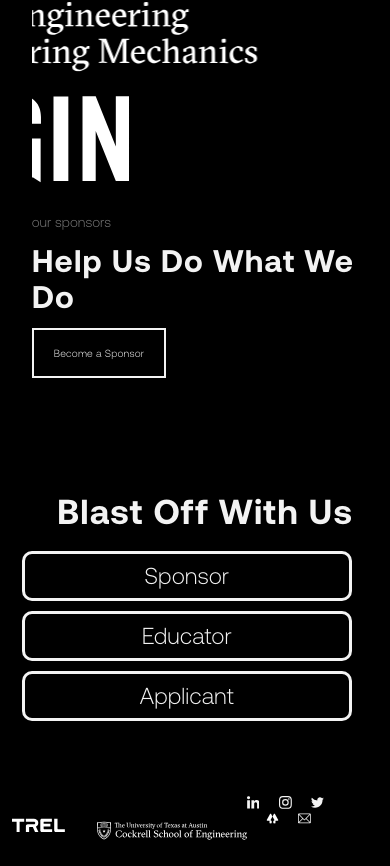
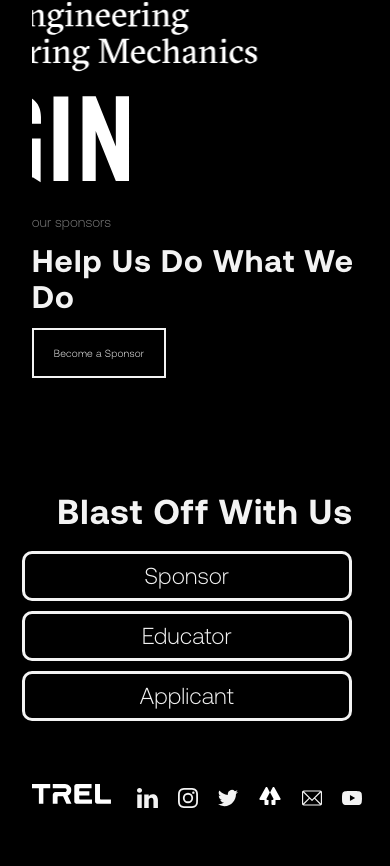
Before and after one commit to bennto/trel-site, a Next.js app: page / in a window 390 px wide. Shown: the part 2609-3475 px from the top of the page. After the commit the page ends 3440 px from the top, so only its background shows below. Built offline with nearby package versions, Linux system fonts and the light colour scheme.

Commit message:
Footer fixes to mesh sandbox / sresha

```diff
--- a/components/interface/footer/footer.module.scss
+++ b/components/interface/footer/footer.module.scss
@@ -6,11 +6,18 @@
     flex-direction: row;
     justify-content: space-between;
     width: 100%;
+    margin-left: 0;
     margin-bottom: 20px;
     z-index: 100;
 
-    svg {
-        object-fit: contain;
+    .trel {
+        width: auto;
+        height: 24px;
+    }
+
+    .cockrell {
+        width: auto;
+        height: 24px;
     }
 
     ul {
@@ -20,28 +27,24 @@
         margin-top: 0;
 
         li {
-
-            &:first-of-type {
-                margin-left: 0;
-            }
             display: inline;
             list-style: none;
-            margin-left: pem(30px);
-
+            margin-left: 20px;
             a {
-
                 svg {
-                    width: pem(20px);
-                    height: pem(20px);
-
+                    width: auto;
+                    height: 24px;
                     path {
                         color: $light;
                         fill: $light;
                     }
+                    @include for-mobile {
+                        height: 20px;
+                    }
                 }
                 img{
-                    width: pem(20px);
-                    height: pem(20px);
+                    width: auto;
+                    height: 24px;
                 }
             }
         }
@@ -52,56 +55,16 @@
         margin-bottom: 0;
         color: white;
     }
-}
 
-@media screen and (max-width: 850px) {
-    .footer {
-        grid-template-columns: 1fr 1fr;
-        grid-template-rows: 1fr 1fr;
-        row-gap: pem(25px);
-        padding-top: pem(20px);
-
-        &>* {
-            justify-self: start;
-
-            &:nth-child(2n) {
-                justify-self: end;
-            }
+    @include for-mobile {
+        margin-left: 20px;
+        width: 90%;
+        .cockrell {
+            display: none;
         }
-
-        ul {
-            grid-area: 1 / 1 / 2 / 2;
-        }
-
-        p {
-            grid-area: 1 / 2 / 2 / 3;
+        .trel {
+            width: auto;
+            height: 20px;
         }
     }
 }
-
-@include for-mobile() {
-    .footer {
-
-        svg {
-            margin-top: pem(30px);
-            &:last-of-type {
-                padding-left: pem(50px);
-            }
-        }
-
-        ul {
-            padding-right: pem(50px);
-            li {
-                a {
-                    svg {
-                        margin-top: 0;
-
-                        &:last-of-type {
-                            padding-left: 0;
-                        }
-                    }
-                }
-            }
-        }
-    }
-}
```
Also changed, not shown: components/interface/footer/footer.js.
